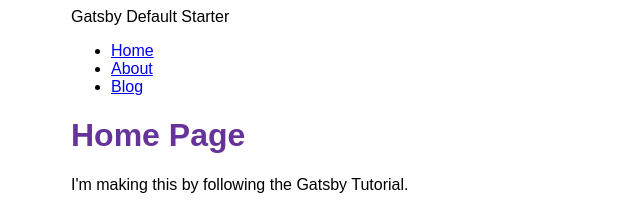
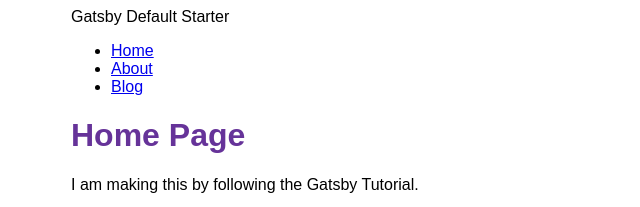
Before and after one commit to enriquezrene/todo-es-alquilable, a Gatsby site: page / in a window 1280 px wide. Shown: the top 207 px of the page, 319-959 px from the left. Built offline with nearby package versions, Linux system fonts and the light colour scheme; Gatsby itself is replaced by a stand-in of ours.

Commit message:
initial commit

```diff
--- a/src/pages/index.js
+++ b/src/pages/index.js
@@ -6,7 +6,7 @@
 const IndexPage = () => {
   return (
     <Layout pageTitle="Home Page">
-      <p>I'm making this by following the Gatsby Tutorial.</p>
+      <p>I am making this by following the Gatsby Tutorial.</p>
       <StaticImage
         alt="Clifford, a reddish-brown pitbull, posing on a couch and looking stoically at the camera"
         src="../images/chanwis.jpeg"
```
